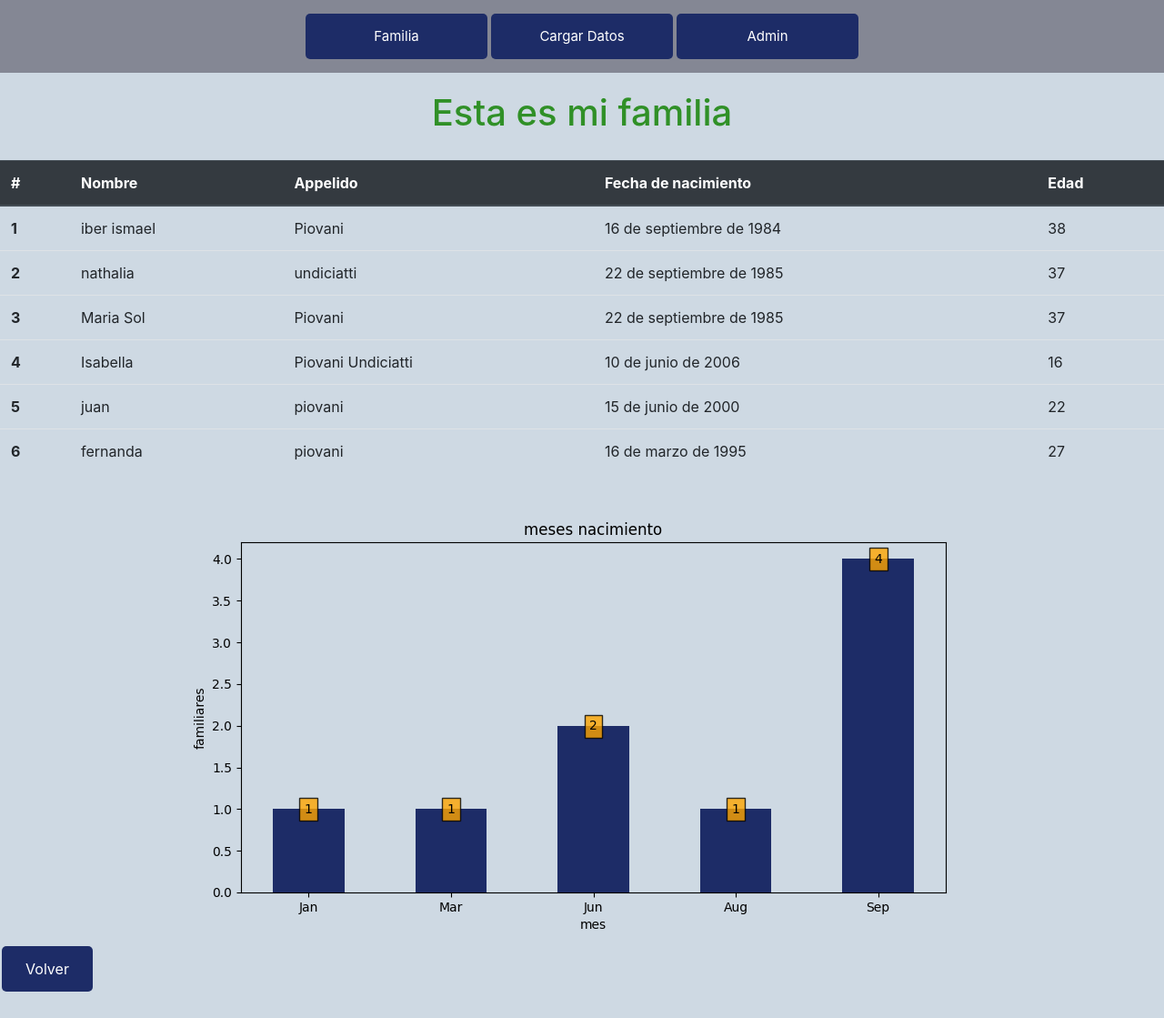
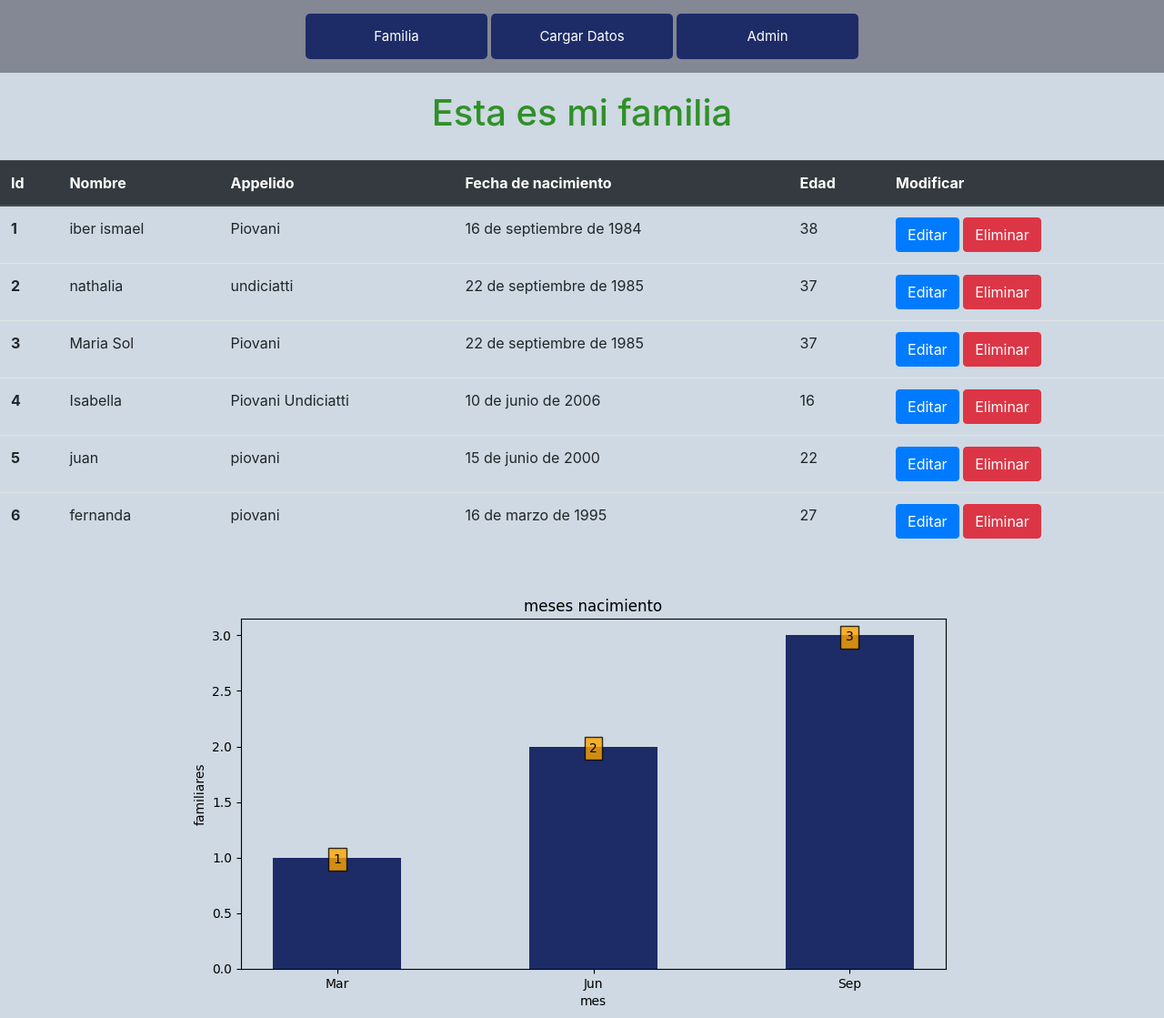
Before and after one commit to Vosinepi/familiaApp, a Django app: page /familia_app/familia/ in a window 1280 px wide. Shown: the top 1119 px of the page at 91% size. Before the commit the page ends 1090 px from the top, so only its background shows below. Run offline with Django 4.2, Linux system fonts and the light colour scheme; data comes from the database, SQL or seed files in the repository; both versions use the stored data as it was after the commit; style sheets or scripts are compiled from the project's sources; some libraries are stand-ins or nearby versions; some web fonts are replaced.

Commit message:
agregado boton eliminar / falta boton editar

```diff
--- a/arbolFamiliarApp/templates/familia.html
+++ b/arbolFamiliarApp/templates/familia.html
@@ -32,11 +32,12 @@
       <table class="table">
         <thead class="thead-dark">
           <tr>
-            <th scope="col">#</th>
+            <th scope="col">Id</th>
             <th scope="col">Nombre</th>
             <th scope="col">Appelido</th>
             <th scope="col">Fecha de nacimiento</th>
             <th scope="col">Edad</th>
+            <th scope="col">Modificar</th>
           </tr>
         </thead>
         <tbody>
@@ -49,6 +50,14 @@
 
             {% edad pariente as edad %}
             <td>{{ edad }}</td>
+            <td>
+              <a href="">
+                <button class="btn btn-primary">Editar</button>
+              </a>
+              <a href="{% url 'eliminar_familiar' pariente.id %}">
+                <button class="btn btn-danger">Eliminar</button>
+              </a>
+            </td>
           </tr>
           {%endfor%}
         </tbody>
--- a/arbolFamiliarApp/urls.py
+++ b/arbolFamiliarApp/urls.py
@@ -5,4 +5,5 @@
     path("familia/", familia, name="familia"),
     path("cargar-datos/", cargar_familia, name="cargar_familia"),
     path("grafico/", grafico, name="grafico"),
+    path("eliminar-familiar/<int:id>/", eliminar_familiar, name="eliminar_familiar"),
 ]
--- a/arbolFamiliarApp/views.py
+++ b/arbolFamiliarApp/views.py
@@ -1,4 +1,4 @@
-from django.shortcuts import render
+from django.shortcuts import redirect, render
 from arbolFamiliarApp.models import Familia
 from .forms import Carga_familia_form
 
@@ -46,3 +46,10 @@
 
     documento = {"lista_familia": lista_familia}
     return render(request, "grafico.html", documento)
+
+
+def eliminar_familiar(request, id):
+    familiar = Familia.objects.get(id=id)
+    familiar.delete()
+
+    return redirect("familia")
```
Also changed, not shown: db.sqlite3, static/img/grafico.png.
